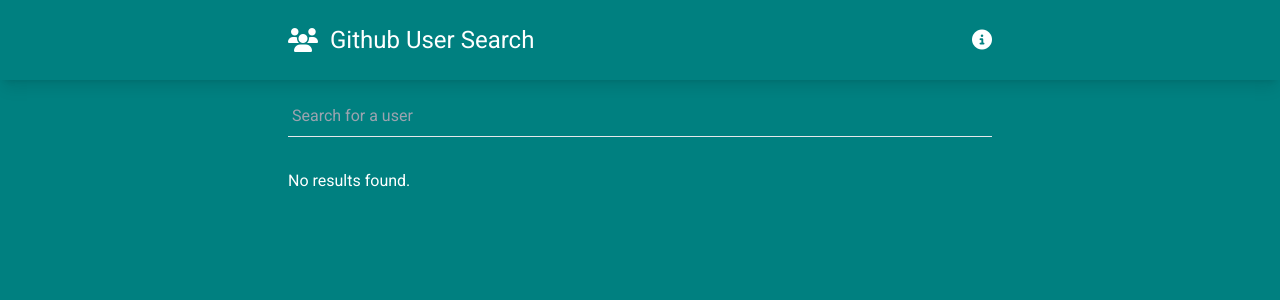
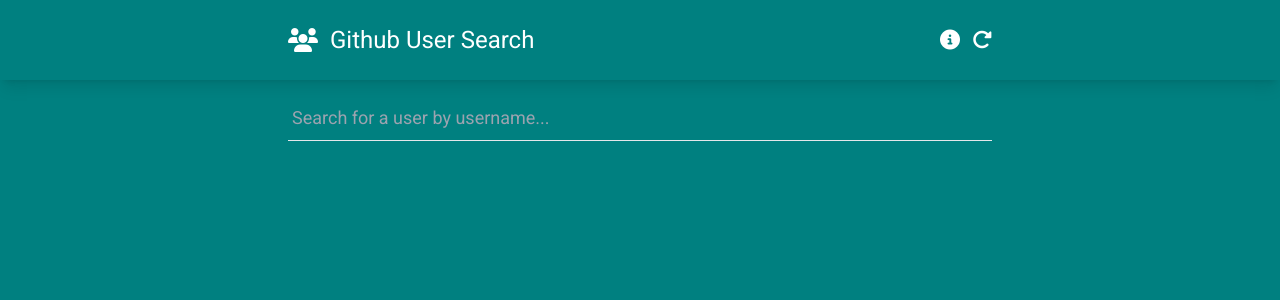
Before and after one commit to UseTheHill/elfProject, a Vue app: page / in a window 1280 px wide. Shown: the top 300 px of the page. Built offline with nearby package versions, Linux system fonts and the light colour scheme.

Commit message:
Update SiteNavigation and HomeView components

```diff
--- a/src/components/SiteNavigation.vue
+++ b/src/components/SiteNavigation.vue
@@ -10,10 +10,14 @@
         </div>
       </RouterLink>
 
-      <div class="flex flex-1 justify-end">
+      <div class="flex flex-1 gap-3 justify-end">
         <i
           class="fa-solid fa-circle-info text-xl hover:text-search-secondary duration-150 cursor-pointer"
           @click="toggleModal"
+        ></i>
+        <i
+          class="fa-solid fa-rotate-right text-xl hover:text-search-secondary duration-150 cursor-pointer"
+          @click="reloadPage"
         ></i>
       </div>
 
@@ -40,4 +44,8 @@
 const toggleModal = () => {
   modalActive.value = !modalActive.value;
 };
+
+const reloadPage = () => {
+  location.reload();
+};
 </script>
--- a/src/views/HomeView.vue
+++ b/src/views/HomeView.vue
@@ -5,19 +5,21 @@
         v-model="searchQuery"
         @input="getSearchResults"
         type="text"
-        placeholder="Search for a user"
-        class="py-2 px-1 w-full bg-transparent border-b focus:border-search-secondary focus:outline-none focus:shadow-[0px_1px_0_0_#004E71]"
+        placeholder="Search for a user by username..."
+        class="text-lg py-2 px-1 w-full bg-transparent border-b focus:border-search-secondary focus:outline-none focus:shadow-[0px_1px_0_0_#004E71]"
       />
     </div>
-    <div v-if="searchError" class="text-red-500">{{ searchError }}</div>
-    <div v-else-if="searchResults.length === 0">No results found.</div>
+    <div v-if="searchError" class="text-[#F0B4B4]">{{ searchError }}</div>
+    <div v-else-if="searchQuery && searchResults.length === 0">
+      No results found.
+    </div>
     <div v-else>
       <div
         v-for="user in searchResults"
         :key="user.id"
         class="mb-4 flex justify-center items-center flex-col bg-search-secondary p-4 rounded-md shadow-md"
       >
-        <h2 class="text-lg font-bold mb-2">{{ user.login }}</h2>
+        <h2 class="text-xl font-bold mb-2">{{ user.login }}</h2>
         <img
           :src="user.avatar_url"
           :alt="`Avatar of ${user.login}`"
@@ -25,9 +27,9 @@
           @click="toggleUserInfo(user)"
         />
         <div v-if="user.showInfo" class="mt-2">
-          <p class="text-md">Name: {{ user.name }}</p>
-          <p class="text-md">Bio: {{ user.bio }}</p>
-          <p class="text-md">
+          <p class="text-lg">Name: {{ user.name }}</p>
+          <p class="text-lg">Bio: {{ user.bio }}</p>
+          <p class="text-lg">
             URL:
             <a
               :href="user.html_url"
@@ -66,7 +68,7 @@
         searchError.value = null;
       } catch (error) {
         console.error("Error fetching search results:", error);
-        searchError.value = error.message;
+        searchError.value = "User not found. Please try again.";
       }
       return;
     }
```
